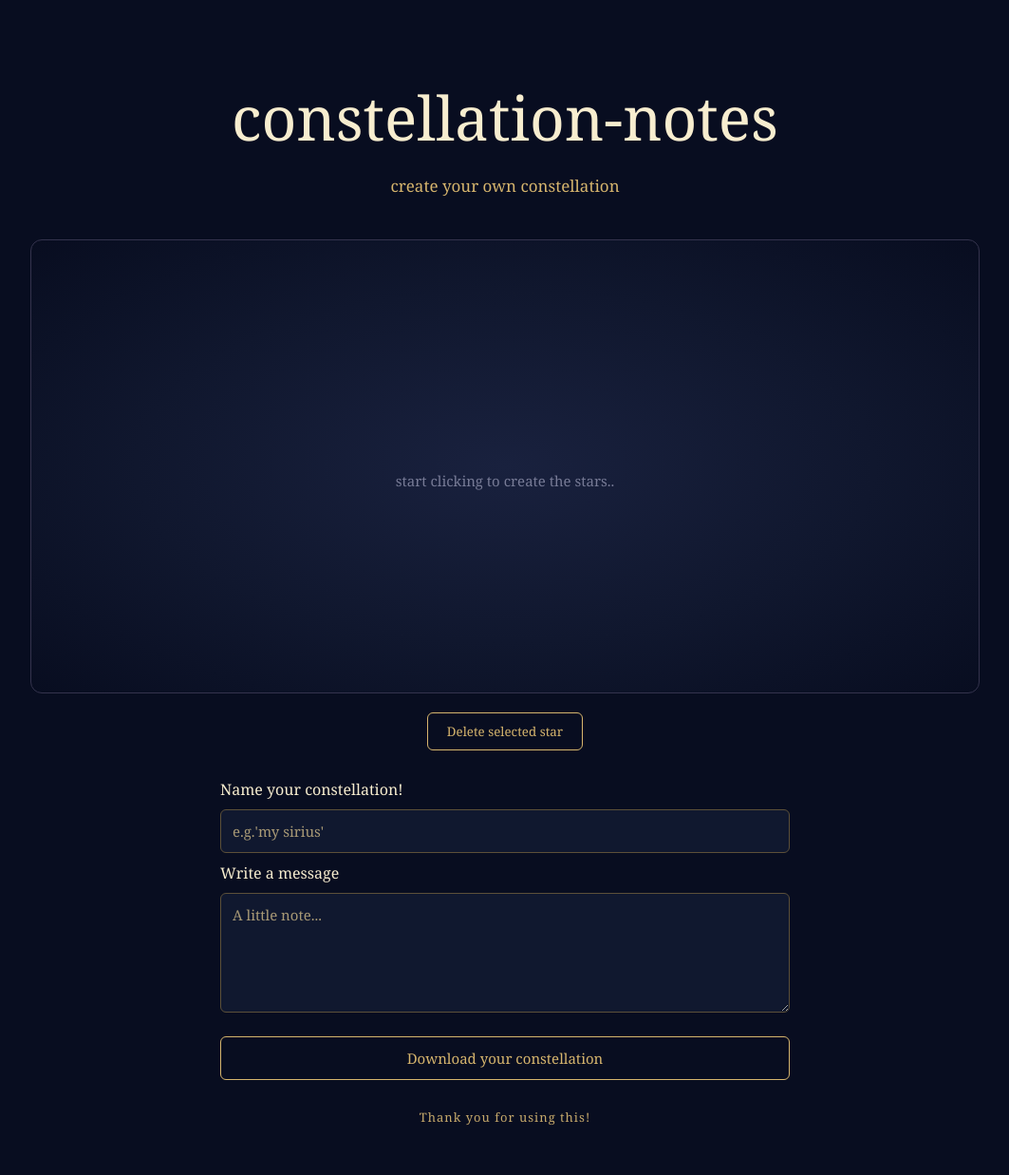
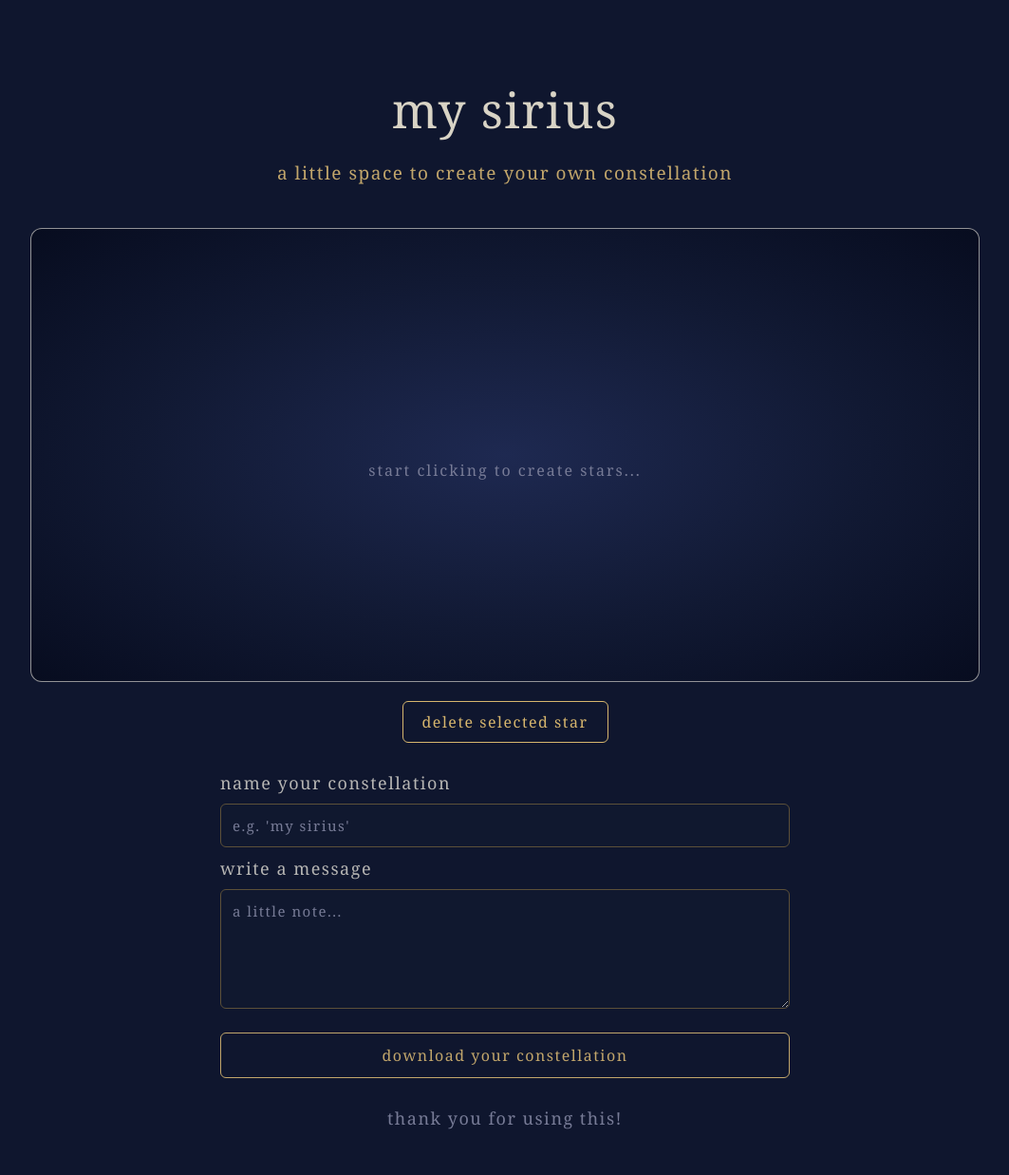
Before and after one commit to niveda-13/constellation-notes, a Flask app: page / in a window 1280 px wide. Shown: the whole page at 95% size, without its empty margins (108-1171 px from the left). Before the commit the page ends 1185 px from the top, so only its background shows below. Run offline with Flask 3, Linux system fonts and the light colour scheme.

Commit message:
changed the font styles

```diff
--- a/static/style.css
+++ b/static/style.css
@@ -12,7 +12,7 @@
 body {
     margin: 0;
     min-height: 100vh; /* Make page at least as tall as screen */
-    background: #080d20; /* Overall page background colour */
+    background: #040b24f3; /* Overall page background colour */
     color: #f7edcf;/* Default text colour */
     font-family: Georgia, serif; /* Default font */
 }
@@ -37,26 +37,31 @@ body {
 .eyebrow {color: #FAF8F5;          /* like ivory ish*/
     font-family: sans-serif;
     font-size: 11px;
-    letter-spacing: 4px; }
+    letter-spacing: 2px; }
 
 
 /* Main website heading */
 
 h1 {
-    font-size: clamp(38px, 6vw, 64px);
+    font-size: clamp(30px, 4vw, 64px);
     /* Responsive font size:
-       minimum 38px, preferred 6vw, maximum 64px */
+       minimum, preferred, maximum */
 
     font-weight: normal;
+    color: #D8D3C5;
     margin: 20px 0 10px;
+    font-family: Georgia, 'Times New Roman', Times, serif;
+    letter-spacing: 1.5px;
 }
 
 
 /* Subtitle */
 
 .subtitle {
-    color: #D6B56D;          /* gold */
-    font-size: 17px;
+    color: #C2A66B;
+    font-size: 19px;
+    font-family: Georgia, 'Times New Roman', Times, serif;
+    letter-spacing: 1.5px;
 }
 
 
@@ -73,16 +78,16 @@ h1 {
     height: 478px;
     margin-top: 45px;
     overflow: hidden; /* stars inside the sky */
-    border: 1px solid #34334d; /* Subtle outline */
+    border: 0.5px solid #bbbab8c5; /* Subtle outline */
     border-radius: 12px; /* Rounded corners */
 
     /* Radial gradient for a soft glow in the middle. */
 
     background: radial-gradient(
         ellipse at center,
-        #19213e 0%,
-        #10172e 55%,
-        #080d20 100%
+        #1e2951 0%,
+        #111933 55%,
+        #070c1f 100%
     );
 }
 
@@ -101,7 +106,8 @@ h1 {
        to centre the text precisely. */
 
     color: #777b96;
-    font-size: 15px;
+    font-size: 16px;
+    letter-spacing: 2px;
 
     pointer-events: none;
     /* Let mouse clicks pass through this text.
@@ -113,9 +119,9 @@ h1 {
 
 footer {
     margin-top: 30px;        /* Space above footer */
-    color: #c6a96b;           /* Gold text */
-    font-size: 13px;
-    letter-spacing: 1px;
+    color: #777b96;           /* Gold text */
+    font-size: 18px;
+    letter-spacing: 1.5px;
 }
 
 
@@ -166,6 +172,8 @@ footer {
     border-radius: 6px;
     color: #D6B56D;
     font-family: Georgia, serif;
+    font-size: 16px;
+    letter-spacing: 1.5px;
     cursor: pointer;
 }
 
@@ -179,17 +187,18 @@ footer {
     margin-top: 15px;
     padding: 12px 24px;
     background-color: transparent;
-    border: 1px solid #D6B56D;
+    border: 1px solid #C2A66B;
     border-radius: 6px;
-    color: #D6B56D;
+    color: #C2A66B;
     font-family: Georgia, serif;
-    font-size: 15px;
+    letter-spacing: 1.5px;
+    font-size: 16px;
     cursor: pointer;
 }
 
 /* download button hover effect */
 #download-constellation:hover {
-    background-color: #D6B56D;
+    background-color: #C2A66B;
     color: #080d20;
 }
 
@@ -205,6 +214,9 @@ footer {
 /* keeping labels aligned to the left */
 .details-section label {
     text-align: left;
+    font-size: 18px;
+    letter-spacing: 1.5px;
+    color: #b6b5b3;
 }
 
 /* making input fields fit their container */
@@ -223,6 +235,7 @@ footer {
     border-radius: 6px;
     color: #FAF8F5;
     font-family: Georgia, serif;
+    letter-spacing: 1.5px;
     font-size: 15px;
     padding: 12px;
 }
@@ -230,13 +243,13 @@ footer {
 /* placeholder text */
 .details-section input::placeholder,
 .details-section textarea::placeholder {
-    color: #a99a76;
+    color: #777b96;
 }
 
 /* when the user clicks inside a field */
 .details-section input:focus,
 .details-section textarea:focus {
     outline: none;
-    border-color: #D6B56D;
+    border-color: #C2A66B;
     box-shadow: 0 0 8px rgba(214, 181, 109, 0.25);
 }
--- a/templates/index.html
+++ b/templates/index.html
@@ -35,9 +35,9 @@
         <!-- HEADER -->
         <header class="page-header">
 
-            <h1>constellation-notes</h1>
+            <h1>my sirius</h1>
             <p class="subtitle">
-                create your own constellation
+                a little space to create your own constellation
             </p>
 
         </header>
@@ -71,12 +71,12 @@
                      when the user starts placing stars. -->
 
                 <p class="sky-instruction">
-                    start clicking to create the stars..
+                    start clicking to create stars...
                 </p>
             </div>
 
             <!-- renders a clickable "delete star" button that later js will access-->
-            <button id="delete-star">Delete selected star</button>
+            <button id="delete-star">delete selected star</button>
 
         <!-- SECTION 2-->
         </section>
@@ -84,23 +84,23 @@
         <!-- constellation details -->
         <section class="details-section">
 
-        <label for="constellation-name">Name your constellation!</label>
+        <label for="constellation-name">name your constellation</label>
         <input
             type="text"
             id="constellation-name"
-            placeholder="e.g.'my sirius'"
+            placeholder="e.g. 'my sirius'"
         >
 
-        <label for="personal-message">Write a message</label>
+        <label for="personal-message">write a message</label>
         <textarea
             id="personal-message"
-            placeholder="A little note..."
+            placeholder="a little note..."
             rows="5"
         ></textarea>
 
         <!-- button to download the finished constellation -->
         <button id="download-constellation">
-            Download your constellation
+            download your constellation
         </button>
 
     </section>
@@ -108,7 +108,7 @@
         <!-- FOOTER-->
 
         <footer>
-            <p>Thank you for using this!</p>
+            <p>thank you for using this!</p>
         </footer>
 
 
```
